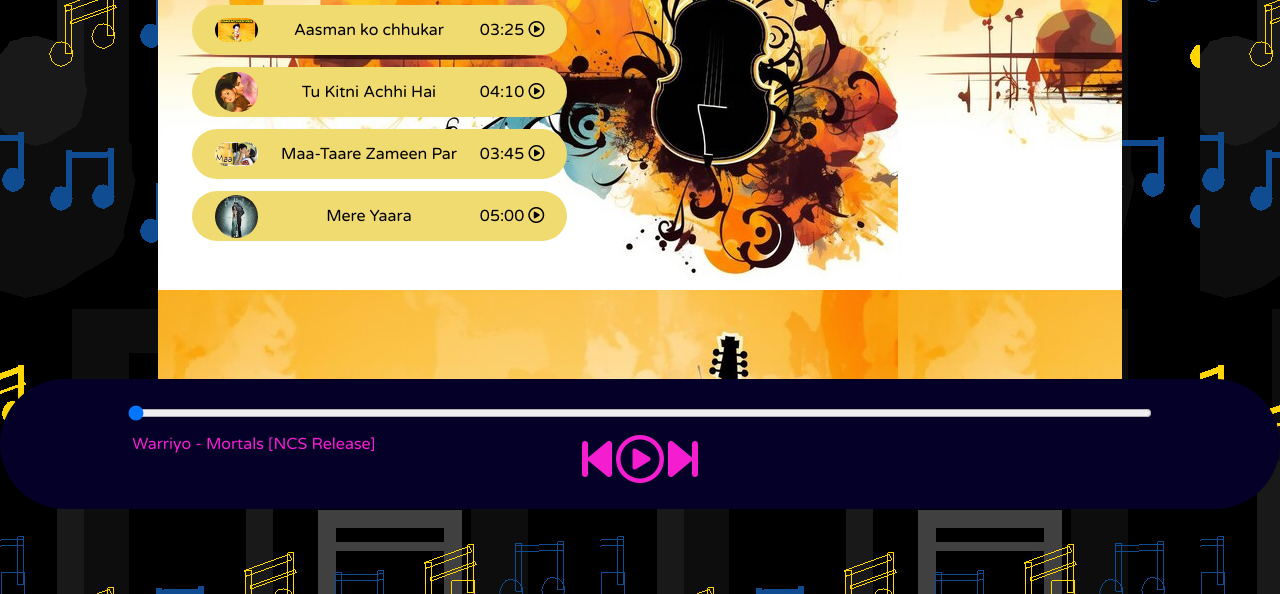
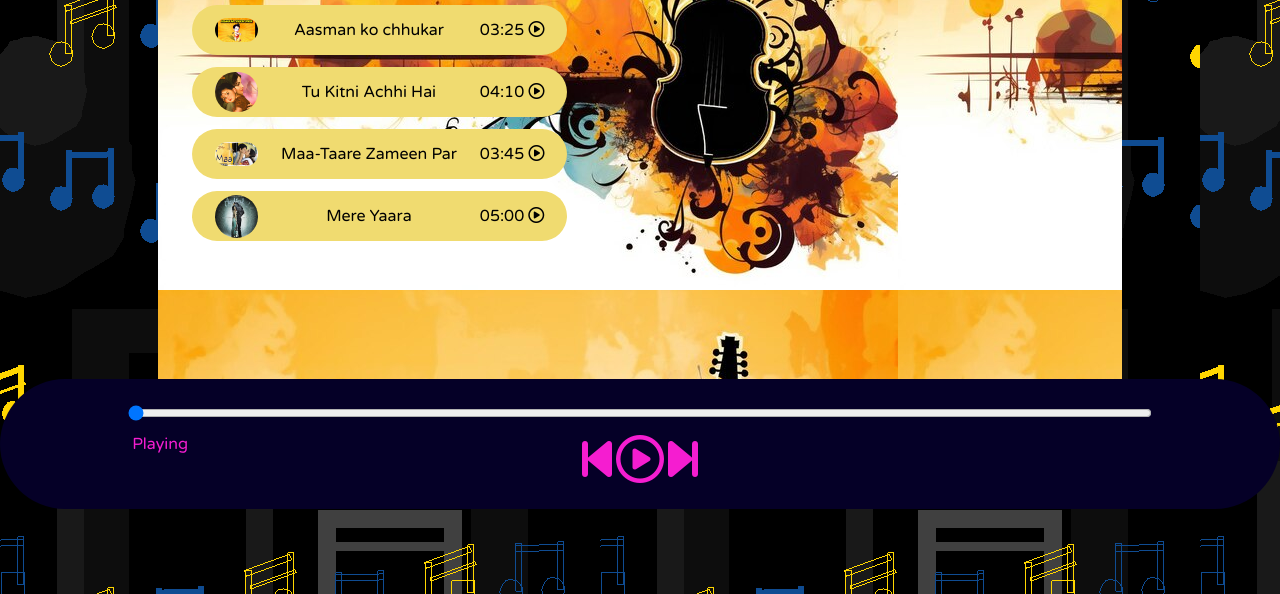
Before and after one commit to Shobhithub/favSongs, a plain HTML site: page index.html in a window 1280 px wide. Shown: the part 291-885 px from the top of the page. Drawn offline with Linux system fonts and the light colour scheme; files whose address does not match are found by name.

Commit message:
index.html

```diff
--- a/index.html
+++ b/index.html
@@ -81,7 +81,7 @@
         </div>
         <div class="songInfo">
             <img src="playing.gif" width="42px" alt="" id="gif">
-            <span id="masterSongName">Warriyo - Mortals [NCS Release]</span>
+            <span id="masterSongName">Playing</span>
         </div>
     </div>
 
```
